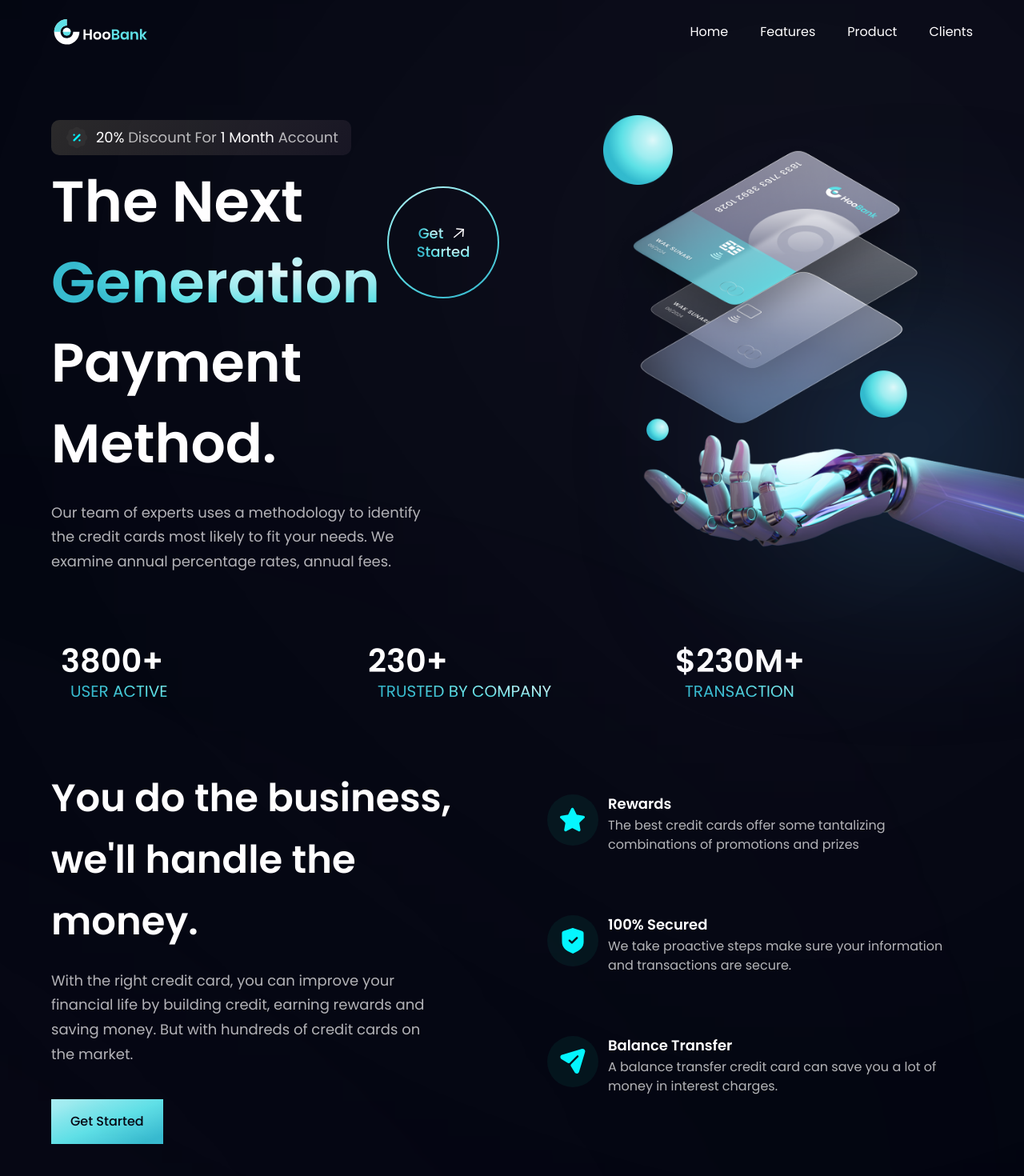
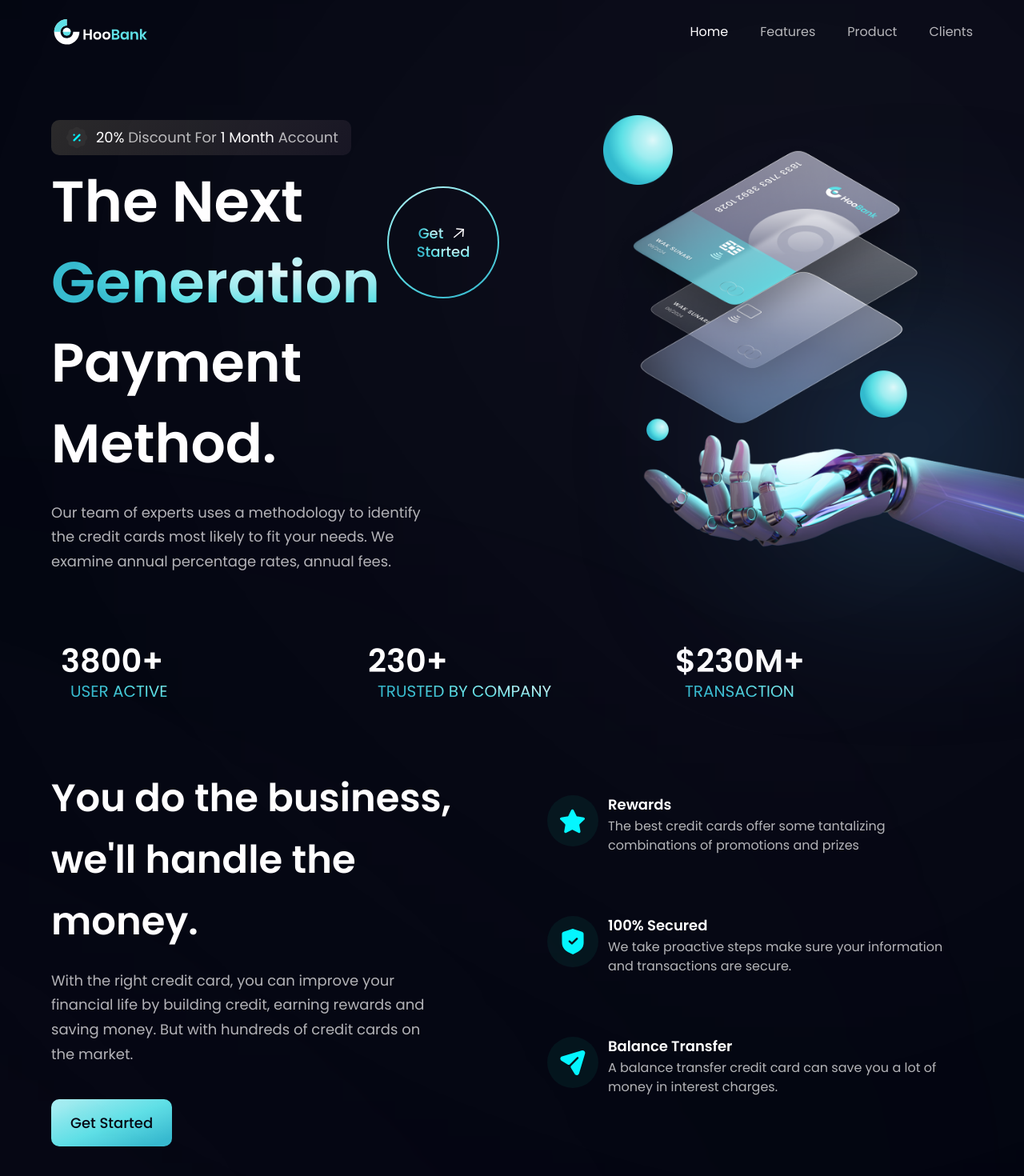
Before and after one commit to joyahmed/dark-web-layout-react, a React (Vite) app: page / in a window 1280 px wide. Shown: the top 1470 px of the page at 80% size. Built offline with nearby package versions, Linux system fonts and the light colour scheme.

Commit message:
synced with card-deal

```diff
--- a/src/components/Button.jsx
+++ b/src/components/Button.jsx
@@ -1,9 +1,9 @@
-import React from 'react'
+import React from "react";
 
-const Button = ({styles}) => {
-  return (
-   <button type='button' className={`py-4 px-6 bg-blue-gradient font-poppins font-medium text[[18px] text-primary outline-none ${styles}`}>Get Started</button>
-  )
-}
+const Button = ({ styles }) => (
+  <button type="button" className={`py-4 px-6 font-poppins font-medium text-[18px] text-primary bg-blue-gradient rounded-[10px] outline-none ${styles}`}>
+    Get Started
+  </button>
+);
 
-export default Button
+export default Button;
--- a/src/components/Navbar.jsx
+++ b/src/components/Navbar.jsx
@@ -1,44 +1,51 @@
-import { useState } from 'react';
+import { useState } from "react";
 
-import { close, logo, menu } from '../assets';
-import { navLinks } from '../constants';
+import { close, logo, menu } from "../assets";
+import { navLinks } from "../constants";
 
 const Navbar = () => {
+  const [active, setActive] = useState("Home");
   const [toggle, setToggle] = useState(false);
+
   return (
-		<nav className='w-full flex py-6 justify-between items-center navbar'>
-			<img src={logo} alt='hookbank' className='w-[124px] h-[32px]' />
-			<ul className='list-none sm:flex hidden justify-end items-center flex-1'>
+    <nav className="w-full flex py-6 justify-between items-center navbar">
+      <img src={logo} alt="hoobank" className="w-[124px] h-[32px]" />
+
+      <ul className="list-none sm:flex hidden justify-end items-center flex-1">
         {navLinks.map((nav, index) => (
           <li
             key={nav.id}
-						className={`font-poppins font-normal cursor-pointer text-[16px] text-white ${
-							index === navLinks.length - 1 ? 'mr-0' : 'mr-10'
-						} `}
+            className={`font-poppins font-normal cursor-pointer text-[16px] ${
+              active === nav.title ? "text-white" : "text-dimWhite"
+            } ${index === navLinks.length - 1 ? "mr-0" : "mr-10"}`}
+            onClick={() => setActive(nav.title)}
           >
             <a href={`#${nav.id}`}>{nav.title}</a>
           </li>
         ))}
       </ul>
-			<div className='sm:hidden flex flex-1 justify-end items-center'>
+
+      <div className="sm:hidden flex flex-1 justify-end items-center">
         <img
           src={toggle ? close : menu}
-					alt='menu'
-					className='w-[28px] h-[28px] object-contain'
-					onClick={() => setToggle(prev => !prev)}
+          alt="menu"
+          className="w-[28px] h-[28px] object-contain"
+          onClick={() => setToggle(!toggle)}
         />
+
         <div
           className={`${
-						toggle ? 'flex' : 'hidden'
+            !toggle ? "hidden" : "flex"
           } p-6 bg-black-gradient absolute top-20 right-0 mx-4 my-2 min-w-[140px] rounded-xl sidebar`}
         >
-					<ul className='list-none flex flex-col justify-end items-center flex-1'>
+          <ul className="list-none flex justify-end items-start flex-1 flex-col">
             {navLinks.map((nav, index) => (
               <li
                 key={nav.id}
-								className={`font-poppins font-normal cursor-pointer text-[16px] text-white ${
-									index === navLinks.length - 1 ? 'mb-0' : 'mb-10'
-								} `}
+                className={`font-poppins font-medium cursor-pointer text-[16px] ${
+                  active === nav.title ? "text-white" : "text-dimWhite"
+                } ${index === navLinks.length - 1 ? "mb-0" : "mb-4"}`}
+                onClick={() => setActive(nav.title)}
               >
                 <a href={`#${nav.id}`}>{nav.title}</a>
               </li>
```
Lines whose indentation alone changed are shown as unchanged.
